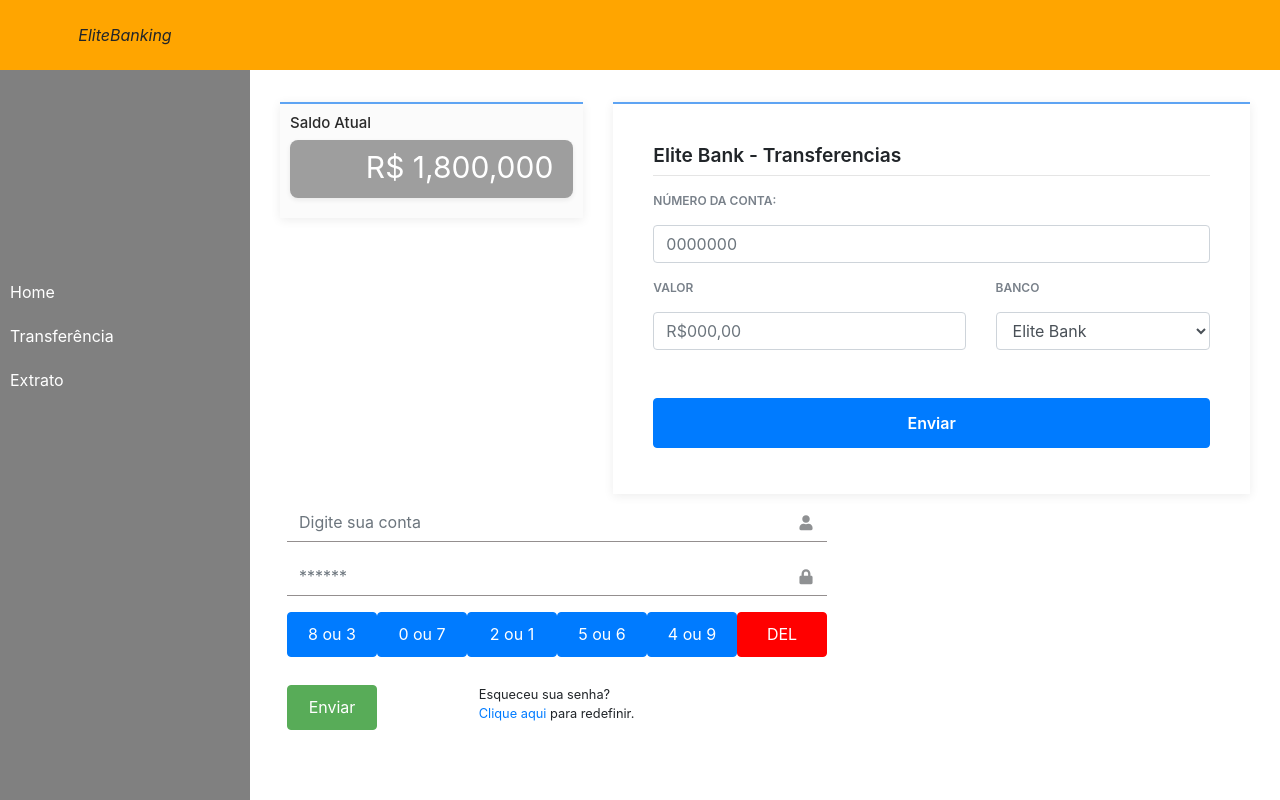
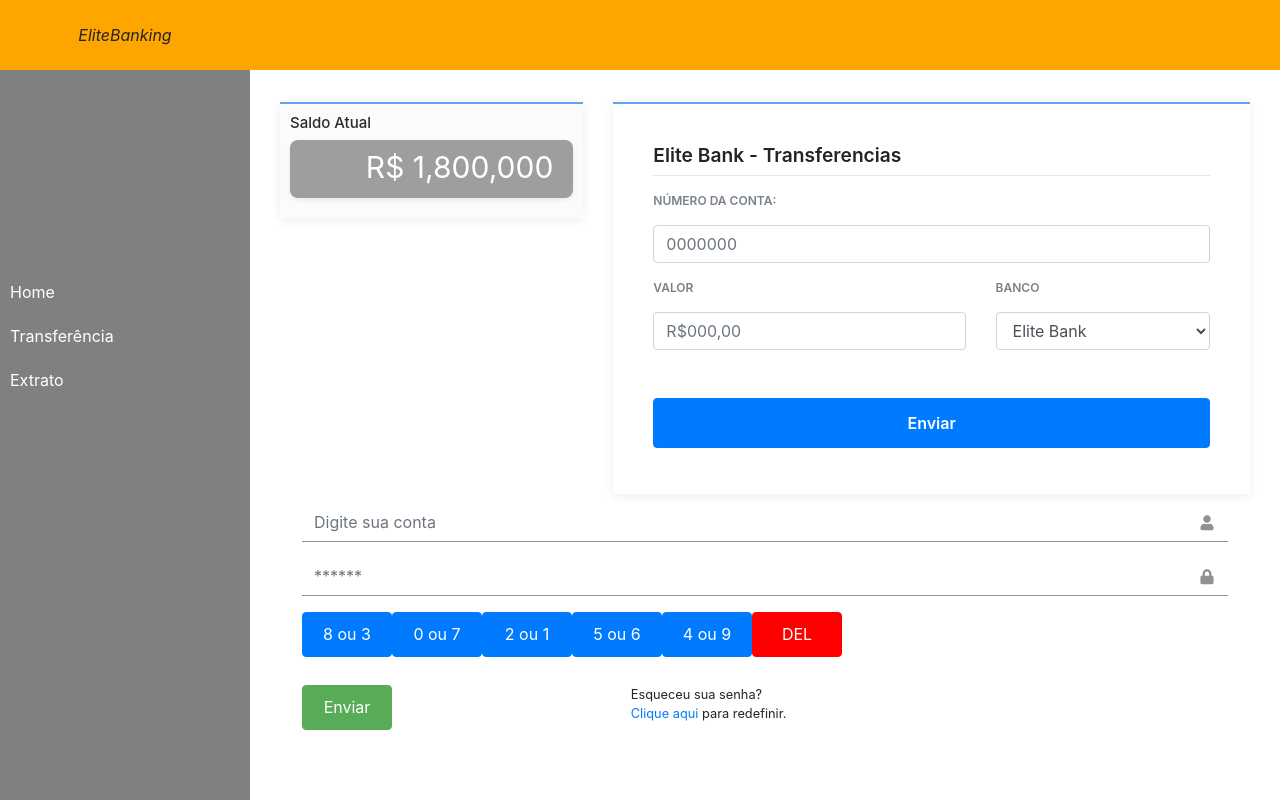
Before and after one commit to thiagolmorais/elite-bank, an Angular app: page /transfer in a window 1280 px wide. Built offline with nearby package versions, Linux system fonts and the light colour scheme; no server answers; sample sign-in values are in the browser's storage; grey boxes are pictures that could not be loaded.

Commit message:
criação de módulo para reutilização de componentes

```diff
--- a/src/app/logged/extract/extract.component.ts
+++ b/src/app/logged/extract/extract.component.ts
@@ -23,6 +23,7 @@ export class ExtractComponent implements OnInit {
     this.user$ = this.authService.currentUser;
     this.token = localStorage.getItem('token');
     this.accountNumber = localStorage.getItem('account');
+    this.extract()
   }
 
   extract() {
--- a/src/app/logged/logged.module.ts
+++ b/src/app/logged/logged.module.ts
@@ -7,9 +7,9 @@ import { HomeComponent } from './home/home.component';
 import { TransferComponent } from './transfer/transfer.component';
 import { FormsModule } from '@angular/forms';
 import { ExtractComponent } from './extract/extract.component';
-import { FormAuthenticationComponent } from '../form-authentication/form-authentication.component';
 import { HeaderComponent } from './header/header.component';
 import { MenuComponent } from './menu/menu.component';
+import { ReuseComponentModule } from '../reuse-component/reuse-component.module';
 
 const routes: Routes = [
     {
@@ -34,11 +34,11 @@ const routes: Routes = [
         ExtractComponent,
         HeaderComponent,
         MenuComponent,
-        FormAuthenticationComponent,
     ],
     imports: [
         CommonModule,
         FormsModule,
+        ReuseComponentModule,
         RouterModule.forChild(routes)
     ]
 })
--- a/src/app/logged/transfer/transfer.component.html
+++ b/src/app/logged/transfer/transfer.component.html
@@ -57,11 +57,11 @@
           </div>
         </form>
         </div>
-        <app-form-authentication
-                    [dataLoading]="dataLoading"
-                    [errorMessage]="errorMessage"
-                    [loginData]="loginData">
-                </app-form-authentication>
+        <app-form-authentication class="col-md-12 col-sm-12"
+            [dataLoading]="dataLoading"
+            [errorMessage]="errorMessage"
+            [loginData]="loginData">
+        </app-form-authentication>
       </div>
     </div>
   </div>
```
Also changed, not shown: src/app/auth/auth.module.ts (+3 -5 lines), src/app/reuse-component/reuse-component.module.ts (added, +20 -0 lines), src/app/reuse-component/form-authentication/form-authentication.component.html (renamed from src/app/form-authentication/form-authentication.component.html), src/app/reuse-component/form-authentication/form-authentication.component.scss (renamed from src/app/form-authentication/form-authentication.component.scss), src/app/reuse-component/form-authentication/form-authentication.component.ts (renamed from src/app/form-authentication/form-authentication.component.ts), 1 other file (tests, documents, lock files or other folders).
